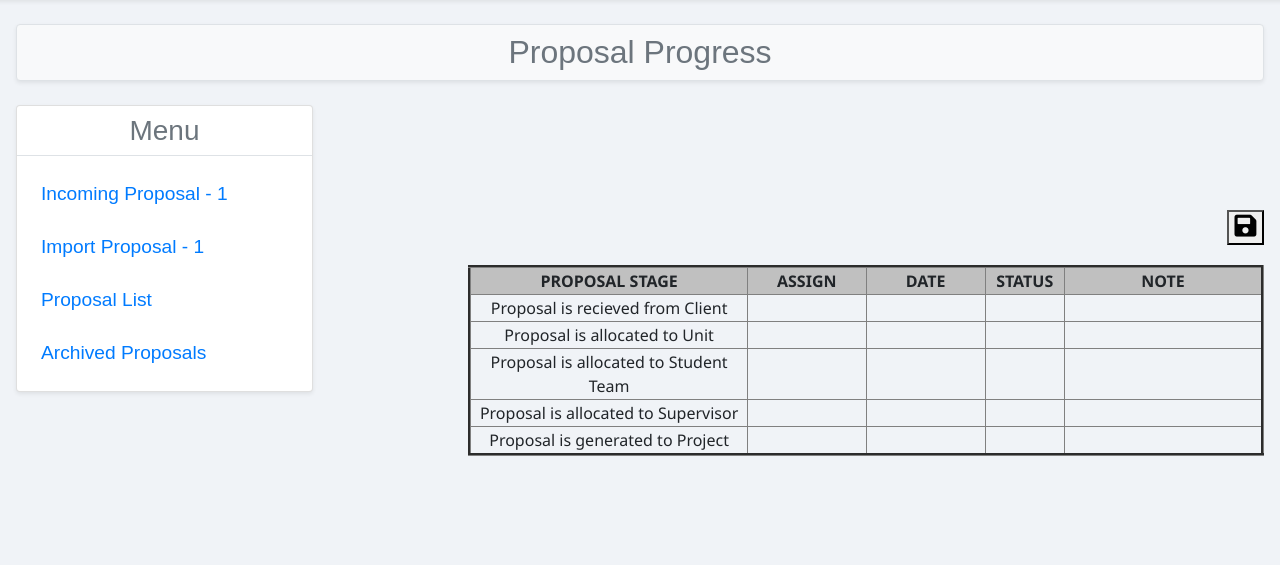
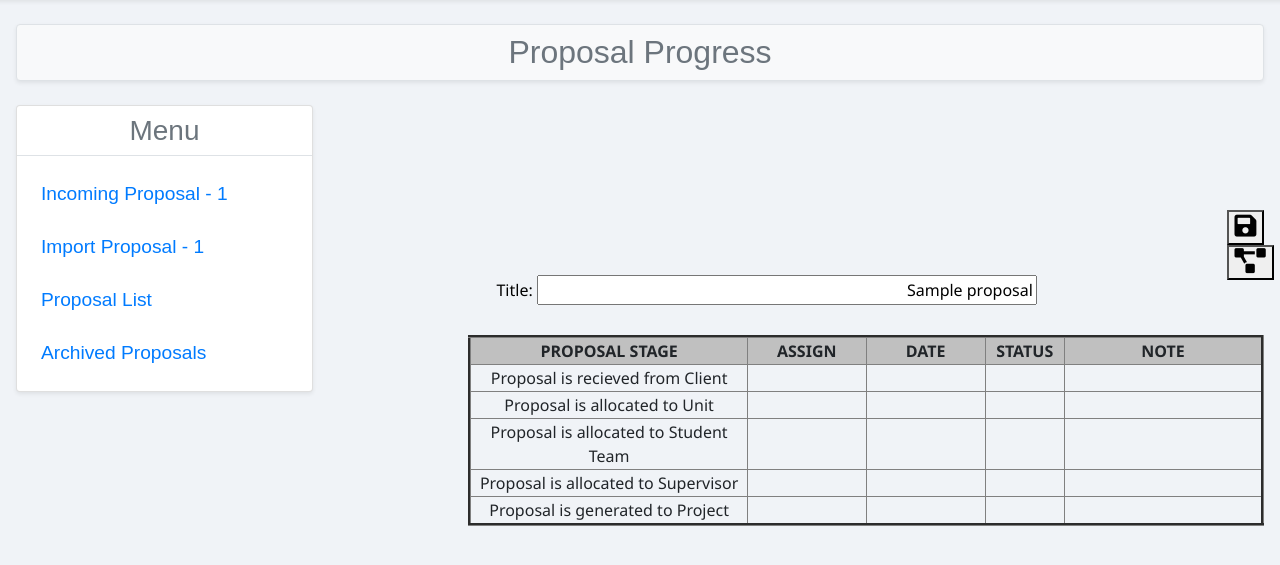
Before and after one commit to alankistemaker/SEPB2019, a Django app: page /CPPMS/proposal_progress/1 in a window 1280 px wide. Shown: the part 69-634 px from the top of the page. Run offline with Django 3.2, Linux system fonts and the light colour scheme; tables that the repository leaves empty hold one stand-in row (values such as "Sample post"); parts of the project's set-up code (start-up, migrations or seed data) failed here and were passed over; some libraries are stand-ins or nearby versions.

Commit message:
Generate multiple projects

```diff
--- a/capstone_management/CPPMS/templates/project_list.html
+++ b/capstone_management/CPPMS/templates/project_list.html
@@ -1,9 +1,9 @@
 {% extends "project.html" %}
 {% block sub-page_content %}
   {% if not messages %}
-    <h2>Proposal List</h2>
+    <h2>Project List</h2>
   {% else %}
-    <h2>Proposal List</h2>
+    <h2>Project List</h2>
     {% for message in messages %}<li>{{ message }}</li>{% endfor %}
   {% endif %}
 {% endblock %}
--- a/capstone_management/CPPMS/templates/proposal_progress.html
+++ b/capstone_management/CPPMS/templates/proposal_progress.html
@@ -12,9 +12,14 @@
       <form method="POST">{% csrf_token %}
           <div style="position:absolute; left:96%; top:105px; height:70px;">
               <button type="submit" name="save" value="save"><i class="fas fa-save" style="font-size:25px"></i></button>
+              <button type="submit" name="generate" value="generate"><i class="fas fa-project-diagram" style="font-size:25px"></i></button>
           </div>
 
-          <table border="3" style="position:absolute; top:160px; left:15%; width:85%; font-family:Segoe UI; font-size:16px">
+          <div style="position:absolute; top:170px; left:18%; font-family:Segoe UI; color:#000000; font-size:16px">
+              <p>Title: <input type="text" style="left:45%; width:500px; text-align:right;" name="title" value="{{ proposal_progress.title }}"/></p>
+          </div>
+
+          <table border="3" style="position:absolute; top:230px; left:15%; width:85%; font-family:Segoe UI; font-size:16px">
               <tr style="text-align:center; background-color:#C0C0C0">
                   <th style="width:35%"><strong>PROPOSAL STAGE</strong></th>
                   <th style="width:15%"><strong>ASSIGN</strong></th>
--- a/capstone_management/CPPMS/views.py
+++ b/capstone_management/CPPMS/views.py
@@ -330,6 +330,23 @@ def proposal_list(request):
 def proposal_progress(request, pk=None):
     proposal_progress = get_object_or_404(Proposal, pk=pk)
     count()
+    project_title = ""
+
+    if request.method == "POST":
+        project_title = request.POST.get("title")
+
+        if "generate" in request.POST:
+            try:
+                internal_supervisor_table = Internal_Supervisor.objects.create(name=proposal_progress.supervisors_external.name,
+                        email=proposal_progress.supervisors_external.email, phone=proposal_progress.supervisors_external.phone, title=proposal_progress.supervisors_external.title)
+            except:
+                internal_supervisor_table = Internal_Supervisor.objects.get(name=proposal_progress.supervisors_external.name)
+
+            project_generate = Project.objects.create(title=project_title, internal_supervisor=internal_supervisor_table, proposal=proposal_progress)
+            messages.add_message(request, messages.INFO, "Sucess create a new project")
+
+            return redirect("../../../project/project_list")
+
 
     return render(request, "proposal_progress.html", {"count":count, "proposal_progress": proposal_progress})
 
```
Also changed, not shown: capstone_management/CPPMS/migrations/0001_initial.py, capstone_management/CPPMS/migrations/0002_project_completed.py (deleted), capstone_management/CPPMS/migrations/0003_auto_20191012_0253.py (deleted), capstone_management/CPPMS/migrations/0004_auto_20191012_0314.py (deleted), capstone_management/CPPMS/migrations/0005_auto_20191012_0317.py (deleted), capstone_management/CPPMS/migrations/0006_auto_20191012_1200.py (deleted), capstone_management/CPPMS/migrations/0007_auto_20191012_1257.py (deleted), capstone_management/CPPMS/migrations/0008_archive_proposal.py (deleted), capstone_management/CPPMS/migrations/0009_auto_20191013_1545.py (deleted), capstone_management/db.sqlite3, 5 other files.
